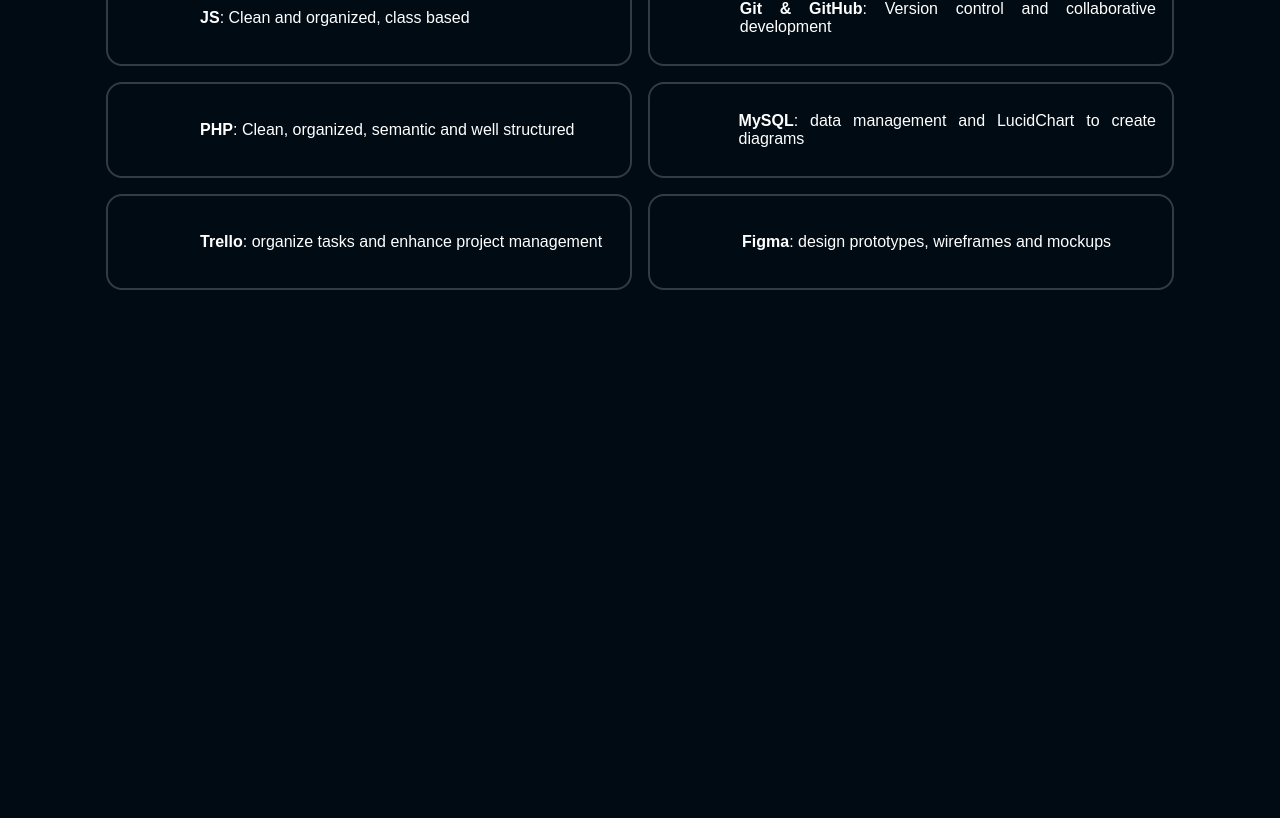
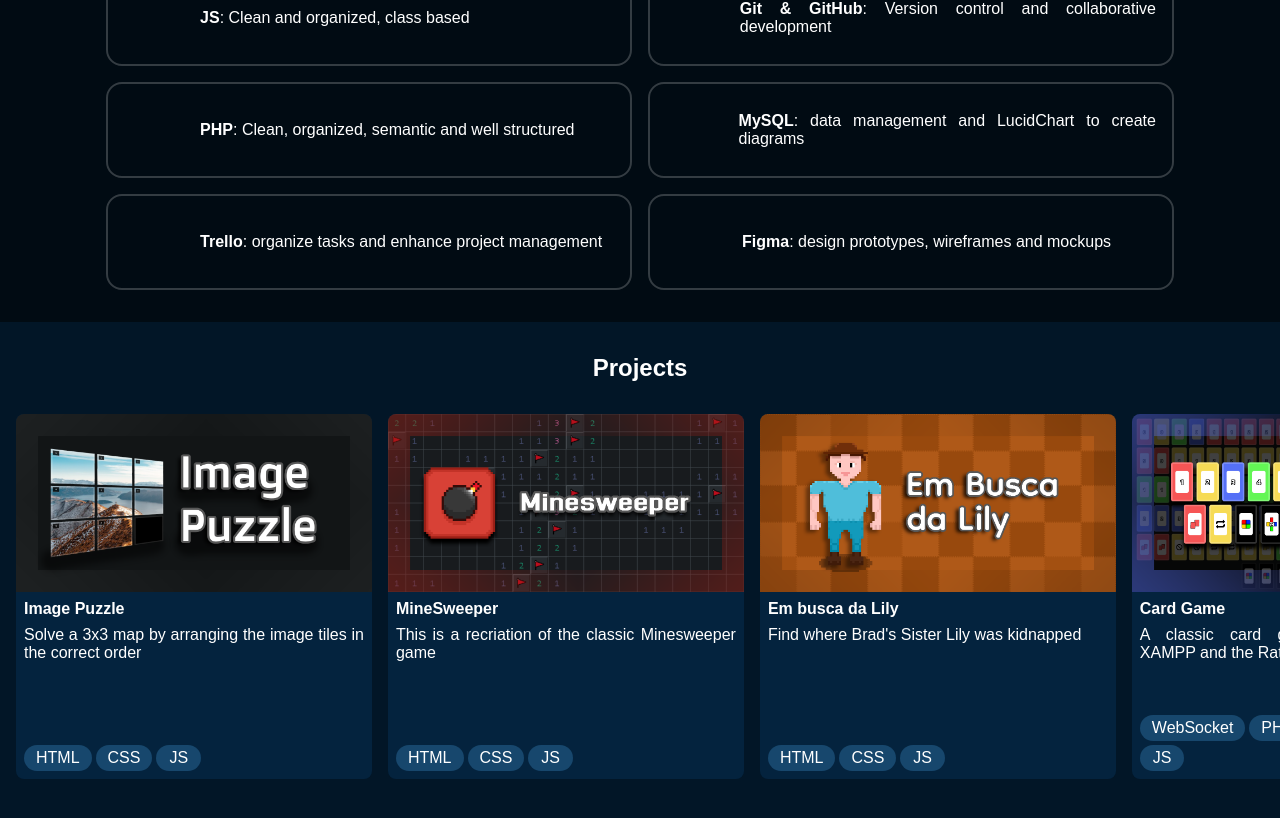
Before and after one commit to GiovanniEliasDaRosa/giovannieliasdarosa.github.io, a React (Vite) app in the folder new-portifolio/: page / in a window 1280 px wide. Shown: the part 1018-1836 px from the top of the page. Before the commit the page ends 1340 px from the top, so only its background shows below. Built offline with nearby package versions, Linux system fonts and the light colour scheme; a web font is replaced by a local one.

Commit message:
feat(projects): add Projects component
Create Projects component and module styles

```diff
--- a/new-portifolio/src/App.jsx
+++ b/new-portifolio/src/App.jsx
@@ -1,6 +1,7 @@
 import Header from "./components/Header/Header";
 import Hero from "./components/Hero/Hero";
 import Skills from "./components/Skills/Skills";
+import Projects from "./components/Projects/Projects";
 
 function App() {
   return (
@@ -10,6 +11,7 @@
       <main>
         <Hero />
         <Skills />
+        <Projects />
       </main>
     </>
   );
--- /dev/null
+++ b/new-portifolio/src/components/Projects/Projects.jsx
@@ -0,0 +1,17 @@
+import styles from "./Projects.module.css";
+import projects from "../../data/projects.json";
+import Project from "./partials/Project";
+
+export default function Projects() {
+  return (
+    <section className={`${styles.projects} full_width`} id="projects">
+      <h2>Projects</h2>
+
+      <div key="projects_div">
+        {projects.map((project) => {
+          return <Project project={project} key={project.tittle} />;
+        })}
+      </div>
+    </section>
+  );
+}
--- /dev/null
+++ b/new-portifolio/src/components/Projects/Projects.module.css
@@ -0,0 +1,23 @@
+.projects {
+  background-color: hsl(208, 90%, 8%);
+}
+
+.projects > div {
+  display: flex;
+  gap: 1em;
+  padding: 1em;
+  overflow-x: scroll;
+
+  width: min((40ch + 1em) * 5, 100%);
+  /* mask-image: linear-gradient(
+    90deg,
+    transparent 0,
+    black 10em,
+    black calc(100% - 10em),
+    transparent 100%
+  ); */
+  margin-inline: auto;
+
+  scroll-snap-type: x mandatory;
+  justify-content: safe center;
+}
--- /dev/null
+++ b/new-portifolio/src/components/Projects/partials/Project.jsx
@@ -0,0 +1,22 @@
+import styles from "./Project.module.css";
+
+export default function Project({ project }) {
+  return (
+    <a href={project.link} className={`${styles.project_card} no_default_styles`}>
+      <img
+        src={`${import.meta.env.BASE_URL}assets/images/cover/${project.image.url}`}
+        alt={project.image.alt}
+        loading="lazy"
+      />
+      <span>
+        <span className={styles.project_card_tittle}>{project.tittle}</span>
+        <span className={styles.project_card_description}>{project.description}</span>
+        <span className={styles.project_card_tags}>
+          {project.tags.map((tag) => {
+            return <span key={tag}>{tag}</span>;
+          })}
+        </span>
+      </span>
+    </a>
+  );
+}
--- /dev/null
+++ b/new-portifolio/src/components/Projects/partials/Project.module.css
@@ -0,0 +1,52 @@
+.project_card {
+  flex: 0 0 40ch;
+  width: 40ch;
+
+  scroll-snap-align: center;
+
+  display: grid;
+  grid-template-rows: auto 1fr;
+
+  border-radius: 0.5em;
+  overflow: hidden;
+  background-color: hsl(208, 88%, 13%);
+
+  &:hover {
+    background-color: hsl(208, 80%, 18%);
+  }
+
+  &:is(:active, :focus-visible) {
+    background-color: hsl(208, 76%, 22%);
+  }
+}
+
+.project_card > span {
+  padding: 0.5em;
+  display: grid;
+  grid-template-rows: auto 1fr auto;
+  align-content: start;
+  gap: 0.5em;
+}
+
+.project_card_tittle {
+  font-weight: 700;
+}
+
+.project_card_description {
+  padding-bottom: 0.25em;
+}
+
+.project_card_tags {
+  display: flex;
+  flex-wrap: wrap;
+  gap: 0.25em;
+}
+
+.project_card_tags > * {
+  padding: 0.3em 0.75em;
+  min-width: 5ch;
+  line-height: 1;
+  background-color: hsl(207, 65%, 26%);
+  border-radius: 1em;
+  text-align: center;
+}
--- /dev/null
+++ b/new-portifolio/src/data/projects.json
@@ -0,0 +1,72 @@
+[
+  {
+    "tittle": "Image Puzzle",
+    "description": "Solve a 3x3 map by arranging the image tiles in the correct order",
+    "tags": ["HTML", "CSS", "JS"],
+    "image": {
+      "url": "image-puzzle.png",
+      "alt": "Cover Image for Image Puzzle on GitHub"
+    },
+    "link": "https://github.com/GiovanniEliasDaRosa/Image-Puzzle"
+  },
+  {
+    "tittle": "MineSweeper",
+    "description": "This is a recriation of the classic Minesweeper game",
+    "tags": ["HTML", "CSS", "JS"],
+    "image": {
+      "url": "mine-sweeper.png",
+      "alt": "Cover Image for MineSweeper on GitHub"
+    },
+    "link": "https://github.com/GiovanniEliasDaRosa/Minesweeper"
+  },
+  {
+    "tittle": "Em busca da Lily",
+    "description": "Find where Brad's Sister Lily was kidnapped",
+    "tags": ["HTML", "CSS", "JS"],
+    "image": {
+      "url": "em-busca-da-lily.png",
+      "alt": "Cover Image for Em busca da Lily on GitHub"
+    },
+    "link": "https://github.com/GiovanniEliasDaRosa/Em-busca-da-Lily"
+  },
+  {
+    "tittle": "Card Game",
+    "description": "A classic card game implemented using XAMPP and the Ratchet library",
+    "tags": ["WebSocket", "PHP", "HTML", "CSS", "JS"],
+    "image": {
+      "url": "card-game.png",
+      "alt": "Cover Image for Card Game on GitHub"
+    },
+    "link": "https://github.com/GiovanniEliasDaRosa/Card-Game"
+  },
+  {
+    "tittle": "To Do List",
+    "description": "A powerful tool that helps you organize your tasks",
+    "tags": ["HTML", "CSS", "JS"],
+    "image": {
+      "url": "to-do-list.png",
+      "alt": "Cover Image for To Do List on GitHub"
+    },
+    "link": "https://giovannieliasdarosa.github.io/To-Do-List/"
+  },
+  {
+    "tittle": "Mystery Colors",
+    "description": "A game that tests your color-guessing skills",
+    "tags": ["HTML", "CSS", "JS"],
+    "image": {
+      "url": "mystery-colors.png",
+      "alt": "Cover Image for Card Game on GitHub"
+    },
+    "link": "https://giovannieliasdarosa.github.io/Mystery-Colors/"
+  },
+  {
+    "tittle": "See more on my GitHub account",
+    "description": "View more projects",
+    "tags": [],
+    "image": {
+      "url": "seemygithub.png",
+      "alt": "Cover Image for Card Game on GitHub"
+    },
+    "link": "https://github.com/GiovanniEliasDaRosa?tab=repositories&from=portfolio"
+  }
+]
--- a/new-portifolio/src/styles/base.css
+++ b/new-portifolio/src/styles/base.css
@@ -22,6 +22,10 @@
   color: hsl(209, 81%, 77%);
 }
 
+img {
+  max-width: 100%;
+}
+
 h1,
 h2,
 h3,
```
